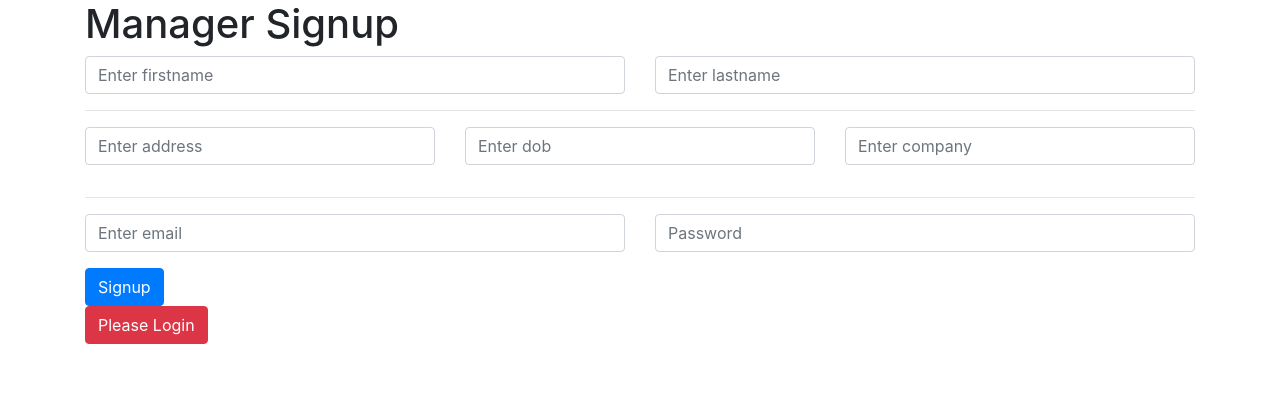
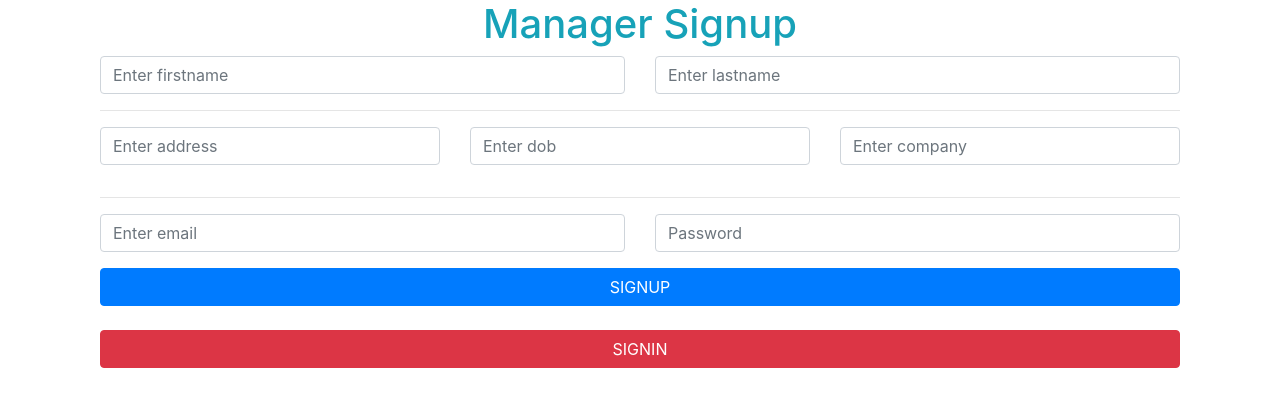
Before and after one commit to AkshayDigheGithub/Full-Stack-Application-ReactJS-NodeJS, a React (Create React App) app in the folder client/: page /sign in a window 1280 px wide. Shown: the top 406 px of the page. Built offline with nearby package versions, Linux system fonts and the light colour scheme.

Commit message:
style chages

```diff
--- a/client/src/component/manager.sign.component.js
+++ b/client/src/component/manager.sign.component.js
@@ -19,8 +19,8 @@ class ManagerSignComponent extends Component {
     render() {
         const { error } = this.state
         return (
-            <div>
-                <h1>Manager Signup</h1>
+            <div className="container">
+                <h1 className="text-info text-center">Manager Signup</h1>
                 {
                     error
                         ? <h1 classname="alert alert-danger">error{error}</h1>
@@ -149,15 +149,17 @@ class ManagerSignComponent extends Component {
                                                 </Form.Group>
                                             </Col>
                                         </Row>
-
-                                        <Button variant="primary" type="submit">Signup</Button>
+                                        <Row>
+                                            <Col>
+                                                <Button variant="primary" className="btn btn-block" type="submit">SIGNUP</Button>
+                                            </Col>
+                                        </Row>
                                     </Form>
                                 )}
                         </Formik>
                 }
-
-
-                <Button type="button" variant="danger" onClick={this.loginform}>Please Login </Button>
+                <br />
+                <Button type="button" className="btn btn-block" variant="danger" onClick={this.loginform}>SIGNIN</Button>
             </div>
         );
     }
```
